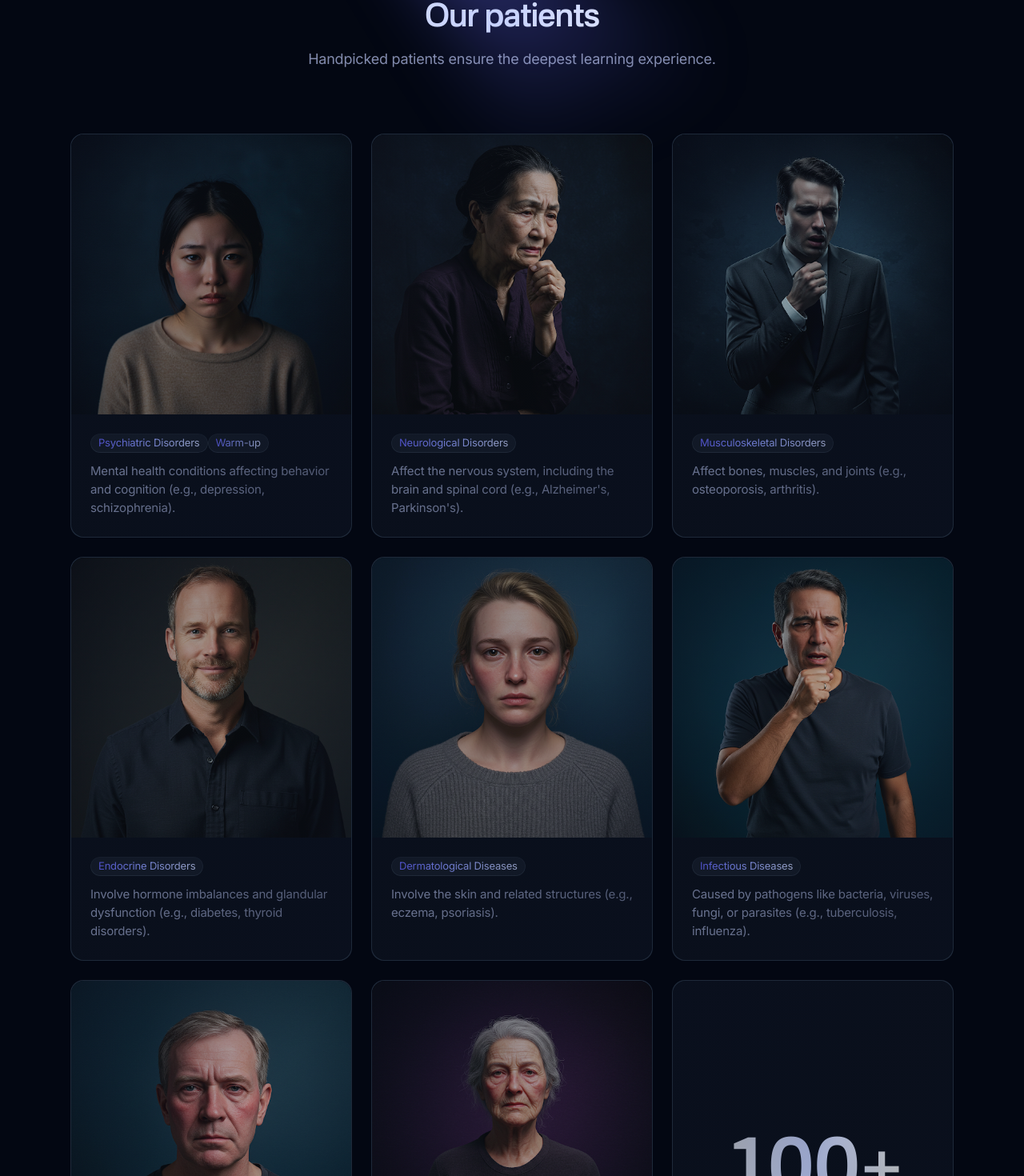
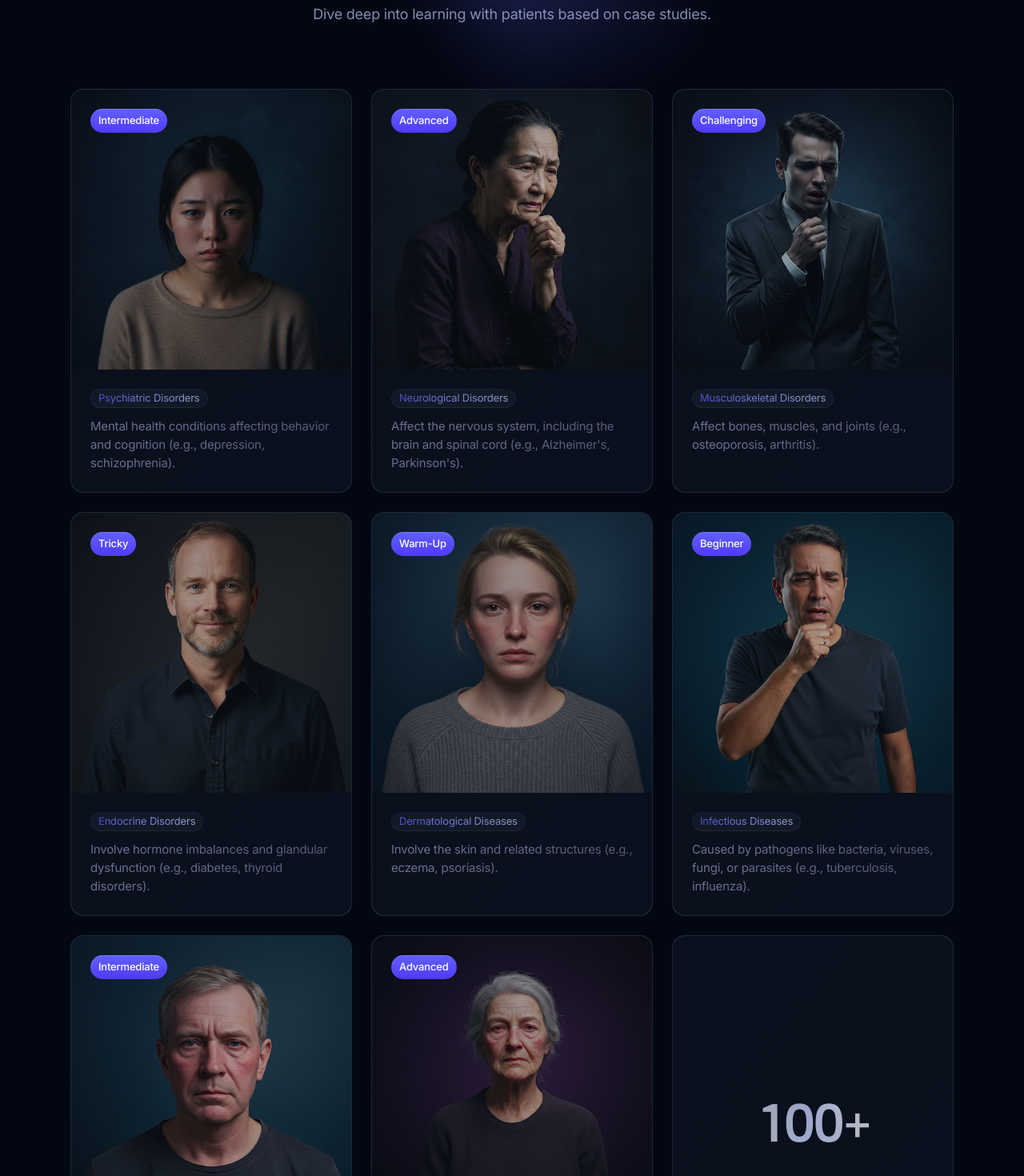
Before and after one commit to JanBurdzicki/11labs-hackathon-2025, a Next.js app in the folder front/: page / in a window 1280 px wide. Shown: the part 1155-2625 px from the top of the page at 80% size. Built offline with nearby package versions, Linux system fonts and the light colour scheme.

Commit message:
fix: rewrite some texts

```diff
--- a/front/components/hero-home.tsx
+++ b/front/components/hero-home.tsx
@@ -13,7 +13,7 @@ export default function HeroHome() {
               className="animate-[gradient_6s_linear_infinite] bg-[linear-gradient(to_right,var(--color-gray-200),var(--color-indigo-200),var(--color-gray-50),var(--color-indigo-300),var(--color-gray-200))] bg-[length:200%_auto] bg-clip-text pb-5 font-nacelle text-4xl font-semibold text-transparent md:text-5xl"
               data-aos="fade-up"
             >
-                NAZWA: Your Smartest Way to Prepare for Clinical Practice
+                Skyrocket your diagnosis skills
             </h1>
             <div className="mx-auto max-w-3xl">
               <p
@@ -21,8 +21,8 @@ export default function HeroHome() {
                 data-aos="fade-up"
                 data-aos-delay={200}
               >
-                Master real-world patient care with our AI agent! <br/>
-                Boost confidence and reduce stress before stepping into the hospital!
+                Master real-world patient care with our AI agent <br/>
+                Boost confidence and reduce stress before stepping into the hospital
               </p>
               {/* <div className="mx-auto max-w-xs sm:flex sm:max-w-none sm:justify-center">
                 <div data-aos="fade-up" data-aos-delay={400}>
--- a/front/components/ui/footer.tsx
+++ b/front/components/ui/footer.tsx
@@ -205,7 +205,7 @@ export default function Footer() {
             </div>
             <div className="text-sm">
               <p className="mb-3 text-indigo-200/65">
-                © NAZWA.com
+                © medju.com
                 <span className="text-gray-700"> · </span>
                 <a
                   className="text-indigo-200/65 transition hover:text-indigo-500"
--- a/front/components/workflows.tsx
+++ b/front/components/workflows.tsx
@@ -26,7 +26,7 @@ export default function Workflows() {
               Our patients
             </h2>
             <p className="text-lg text-indigo-200/65">
-              Handpicked patients ensure the deepest learning experience.
+              Dive deep into learning with patients based on case studies.
             </p>
           </div>
           {/* Spotlight items */}
@@ -37,6 +37,12 @@ export default function Workflows() {
               href="/patients/1"
             >
               <div className="relative z-20 h-full overflow-hidden rounded-[inherit] bg-gray-950 after:absolute after:inset-0 after:bg-linear-to-br after:from-gray-900/50 after:via-gray-800/25 after:to-gray-900/50">
+                {/* Difficulty tag */}
+                <div className="absolute left-6 top-6 z-30">
+                  <span className="btn-sm bg-linear-to-t from-indigo-600 to-indigo-500 bg-[length:100%_100%] bg-[bottom] py-[5px] px-2.5 text-xs text-white shadow-[inset_0px_1px_0px_--theme(--color-white/.16)] hover:bg-[length:100%_150%] rounded-full">
+                    Intermediate
+                  </span>
+                </div>
                 {/* Arrow */}
                 <div
                   className="absolute right-6 top-6 flex h-8 w-8 items-center justify-center rounded-full border border-gray-700/50 bg-gray-800/65 text-gray-200 opacity-0 transition-opacity group-hover/card:opacity-100"
@@ -70,11 +76,6 @@ export default function Workflows() {
                         Psychiatric Disorders
                       </span>
                     </span>
-                    <span className="btn-sm relative rounded-full bg-gray-800/40 px-2.5 py-0.5 text-xs font-normal before:pointer-events-none before:absolute before:inset-0 before:rounded-[inherit] before:border before:border-transparent before:[background:linear-gradient(to_bottom,--theme(--color-gray-700/.15),--theme(--color-gray-700/.5))_border-box] before:[mask-composite:exclude_!important] before:[mask:linear-gradient(white_0_0)_padding-box,_linear-gradient(white_0_0)] hover:bg-gray-800/60">
-                      <span className="bg-linear-to-r from-indigo-500 to-indigo-200 bg-clip-text text-transparent">
-                        Warm-up
-                      </span>
-                    </span>
                   </div>
                   <p className="text-indigo-200/65">
                     Mental health conditions affecting behavior and cognition (e.g., depression, schizophrenia).
@@ -88,6 +89,12 @@ export default function Workflows() {
               href="/patients/2"
             >
               <div className="relative z-20 h-full overflow-hidden rounded-[inherit] bg-gray-950 after:absolute after:inset-0 after:bg-linear-to-br after:from-gray-900/50 after:via-gray-800/25 after:to-gray-900/50">
+                {/* Difficulty tag */}
+                <div className="absolute left-6 top-6 z-30">
+                  <span className="btn-sm bg-linear-to-t from-indigo-600 to-indigo-500 bg-[length:100%_100%] bg-[bottom] py-[5px] px-2.5 text-xs text-white shadow-[inset_0px_1px_0px_--theme(--color-white/.16)] hover:bg-[length:100%_150%] rounded-full">
+                    Advanced
+                  </span>
+                </div>
                 {/* Arrow */}
                 <div
                   className="absolute right-6 top-6 flex h-8 w-8 items-center justify-center rounded-full border border-gray-700/50 bg-gray-800/65 text-gray-200 opacity-0 transition-opacity group-hover/card:opacity-100"
@@ -134,6 +141,12 @@ export default function Workflows() {
               href="/patients/3"
             >
               <div className="relative z-20 h-full overflow-hidden rounded-[inherit] bg-gray-950 after:absolute after:inset-0 after:bg-linear-to-br after:from-gray-900/50 after:via-gray-800/25 after:to-gray-900/50">
+                {/* Difficulty tag */}
+                <div className="absolute left-6 top-6 z-30">
+                  <span className="btn-sm bg-linear-to-t from-indigo-600 to-indigo-500 bg-[length:100%_100%] bg-[bottom] py-[5px] px-2.5 text-xs text-white shadow-[inset_0px_1px_0px_--theme(--color-white/.16)] hover:bg-[length:100%_150%] rounded-full">
+                    Challenging
+                  </span>
+                </div>
                 {/* Arrow */}
                 <div
                   className="absolute right-6 top-6 flex h-8 w-8 items-center justify-center rounded-full border border-gray-700/50 bg-gray-800/65 text-gray-200 opacity-0 transition-opacity group-hover/card:opacity-100"
@@ -180,6 +193,12 @@ export default function Workflows() {
               href="/patients/4"
             >
               <div className="relative z-20 h-full overflow-hidden rounded-[inherit] bg-gray-950 after:absolute after:inset-0 after:bg-linear-to-br after:from-gray-900/50 after:via-gray-800/25 after:to-gray-900/50">
+                {/* Difficulty tag */}
+                <div className="absolute left-6 top-6 z-30">
+                  <span className="btn-sm bg-linear-to-t from-indigo-600 to-indigo-500 bg-[length:100%_100%] bg-[bottom] py-[5px] px-2.5 text-xs text-white shadow-[inset_0px_1px_0px_--theme(--color-white/.16)] hover:bg-[length:100%_150%] rounded-full">
+                    Tricky
+                  </span>
+                </div>
                 {/* Arrow */}
                 <div
                   className="absolute right-6 top-6 flex h-8 w-8 items-center justify-center rounded-full border border-gray-700/50 bg-gray-800/65 text-gray-200 opacity-0 transition-opacity group-hover/card:opacity-100"
@@ -226,6 +245,12 @@ export default function Workflows() {
               href="/patients/5"
             >
               <div className="relative z-20 h-full overflow-hidden rounded-[inherit] bg-gray-950 after:absolute after:inset-0 after:bg-linear-to-br after:from-gray-900/50 after:via-gray-800/25 after:to-gray-900/50">
+                {/* Difficulty tag */}
+                <div className="absolute left-6 top-6 z-30">
+                  <span className="btn-sm bg-linear-to-t from-indigo-600 to-indigo-500 bg-[length:100%_100%] bg-[bottom] py-[5px] px-2.5 text-xs text-white shadow-[inset_0px_1px_0px_--theme(--color-white/.16)] hover:bg-[length:100%_150%] rounded-full">
+                    Warm-Up
+                  </span>
+                </div>
                 {/* Arrow */}
                 <div
                   className="absolute right-6 top-6 flex h-8 w-8 items-center justify-center rounded-full border border-gray-700/50 bg-gray-800/65 text-gray-200 opacity-0 transition-opacity group-hover/card:opacity-100"
@@ -272,6 +297,12 @@ export default function Workflows() {
               href="/patients/6"
             >
               <div className="relative z-20 h-full overflow-hidden rounded-[inherit] bg-gray-950 after:absolute after:inset-0 after:bg-linear-to-br after:from-gray-900/50 after:via-gray-800/25 after:to-gray-900/50">
+                {/* Difficulty tag */}
+                <div className="absolute left-6 top-6 z-30">
+                  <span className="btn-sm bg-linear-to-t from-indigo-600 to-indigo-500 bg-[length:100%_100%] bg-[bottom] py-[5px] px-2.5 text-xs text-white shadow-[inset_0px_1px_0px_--theme(--color-white/.16)] hover:bg-[length:100%_150%] rounded-full">
+                    Beginner
+                  </span>
+                </div>
                 {/* Arrow */}
                 <div
                   className="absolute right-6 top-6 flex h-8 w-8 items-center justify-center rounded-full border border-gray-700/50 bg-gray-800/65 text-gray-200 opacity-0 transition-opacity group-hover/card:opacity-100"
@@ -318,6 +349,12 @@ export default function Workflows() {
               href="/patients/7"
             >
               <div className="relative z-20 h-full overflow-hidden rounded-[inherit] bg-gray-950 after:absolute after:inset-0 after:bg-linear-to-br after:from-gray-900/50 after:via-gray-800/25 after:to-gray-900/50">
+                {/* Difficulty tag */}
+                <div className="absolute left-6 top-6 z-30">
+                  <span className="btn-sm bg-linear-to-t from-indigo-600 to-indigo-500 bg-[length:100%_100%] bg-[bottom] py-[5px] px-2.5 text-xs text-white shadow-[inset_0px_1px_0px_--theme(--color-white/.16)] hover:bg-[length:100%_150%] rounded-full">
+                    Intermediate
+                  </span>
+                </div>
                 {/* Arrow */}
                 <div
                   className="absolute right-6 top-6 flex h-8 w-8 items-center justify-center rounded-full border border-gray-700/50 bg-gray-800/65 text-gray-200 opacity-0 transition-opacity group-hover/card:opacity-100"
@@ -364,6 +401,12 @@ export default function Workflows() {
               href="/patients/8"
             >
               <div className="relative z-20 h-full overflow-hidden rounded-[inherit] bg-gray-950 after:absolute after:inset-0 after:bg-linear-to-br after:from-gray-900/50 after:via-gray-800/25 after:to-gray-900/50">
+                {/* Difficulty tag */}
+                <div className="absolute left-6 top-6 z-30">
+                  <span className="btn-sm bg-linear-to-t from-indigo-600 to-indigo-500 bg-[length:100%_100%] bg-[bottom] py-[5px] px-2.5 text-xs text-white shadow-[inset_0px_1px_0px_--theme(--color-white/.16)] hover:bg-[length:100%_150%] rounded-full">
+                    Advanced
+                  </span>
+                </div>
                 {/* Arrow */}
                 <div
                   className="absolute right-6 top-6 flex h-8 w-8 items-center justify-center rounded-full border border-gray-700/50 bg-gray-800/65 text-gray-200 opacity-0 transition-opacity group-hover/card:opacity-100"
@@ -429,7 +472,7 @@ export default function Workflows() {
                 </div>
                 {/* Content */}
                 <div className="flex h-full items-center justify-center p-6">
-                  <h3 className="animate-[gradient_6s_linear_infinite] bg-[linear-gradient(to_right,var(--color-gray-200),var(--color-indigo-200),var(--color-gray-50),var(--color-indigo-300),var(--color-gray-200))] bg-[length:200%_auto] bg-clip-text font-nacelle text-8xl font-semibold text-transparent">
+                  <h3 className="animate-[gradient_6s_linear_infinite] bg-[linear-gradient(to_right,var(--color-gray-200),var(--color-indigo-200),var(--color-gray-50),var(--color-indigo-300),var(--color-gray-200))] bg-[length:200%_auto] bg-clip-text font-nacelle text-6xl font-semibold text-transparent">
                     100+
                   </h3>
                 </div>
```
